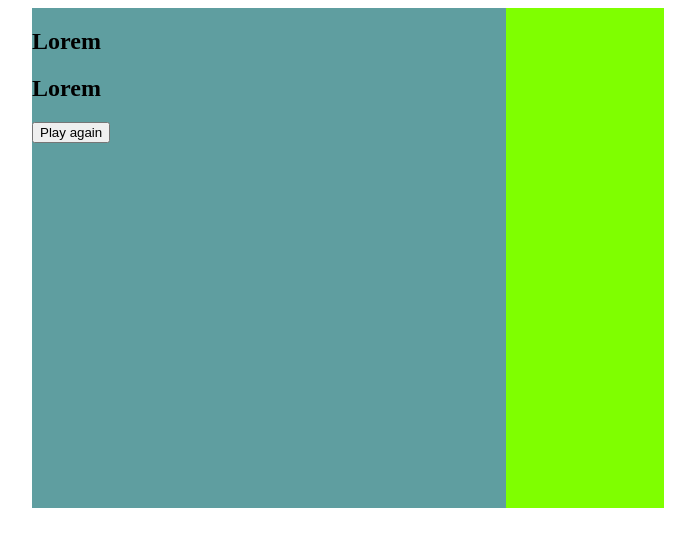
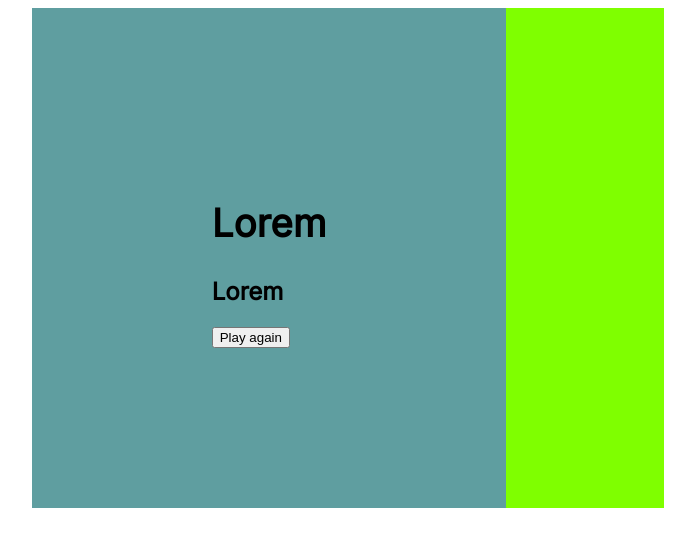
Before and after one commit to ibaiway/hangman, a plain HTML site: page index.html in a window 1280 px wide. Shown: the whole page, without its empty margins (292-987 px from the left). Drawn offline with Linux system fonts and the light colour scheme.

Commit message:
first styles in credits

```diff
--- a/index.html
+++ b/index.html
@@ -6,13 +6,16 @@
   <meta http-equiv="X-UA-Compatible" content="IE=edge" />
   <meta name="viewport" content="width=device-width, initial-scale=1.0" />
   <link rel="stylesheet" href="style.css" />
+  <link rel="preconnect" href="https://fonts.googleapis.com">
+  <link rel="preconnect" href="https://fonts.gstatic.com" crossorigin>
+  <link href="https://fonts.googleapis.com/css2?family=Inter&display=swap" rel="stylesheet">
   <title>Hangman</title>
 </head>
 
 <body>
   <main>
-    <!-- <section id="register"></section>
-    <section id="game"></section> -->
+    <section id="register"></section>
+    <section id="game"></section>
     <section id="credits">
       <div class="content">
         <h1>Lorem</h1>
--- a/style.css
+++ b/style.css
@@ -1,3 +1,7 @@
+/* General styles */
+body{
+  font-family: 'Inter', sans-serif;
+}
 main {
   background-color: blue;
   width: 100%;
@@ -17,7 +21,9 @@ aside {
   grid-row: 2 / span 1;
   background-color: burlywood;
 }
-
+h1{
+  font-size: 6vw;
+}
 @media only screen and (min-width: 768px) {
   main {
     width: 50%;
@@ -35,4 +41,14 @@ aside {
     grid-row: 1 / span 1;
     background-color: chartreuse;
   }
+  h1{
+    font-size: 3vw;
+  }
 }
+
+/* Credits section */
+#credits{
+  display:flex;
+  align-items:center;
+  justify-content: center;
+}
```
